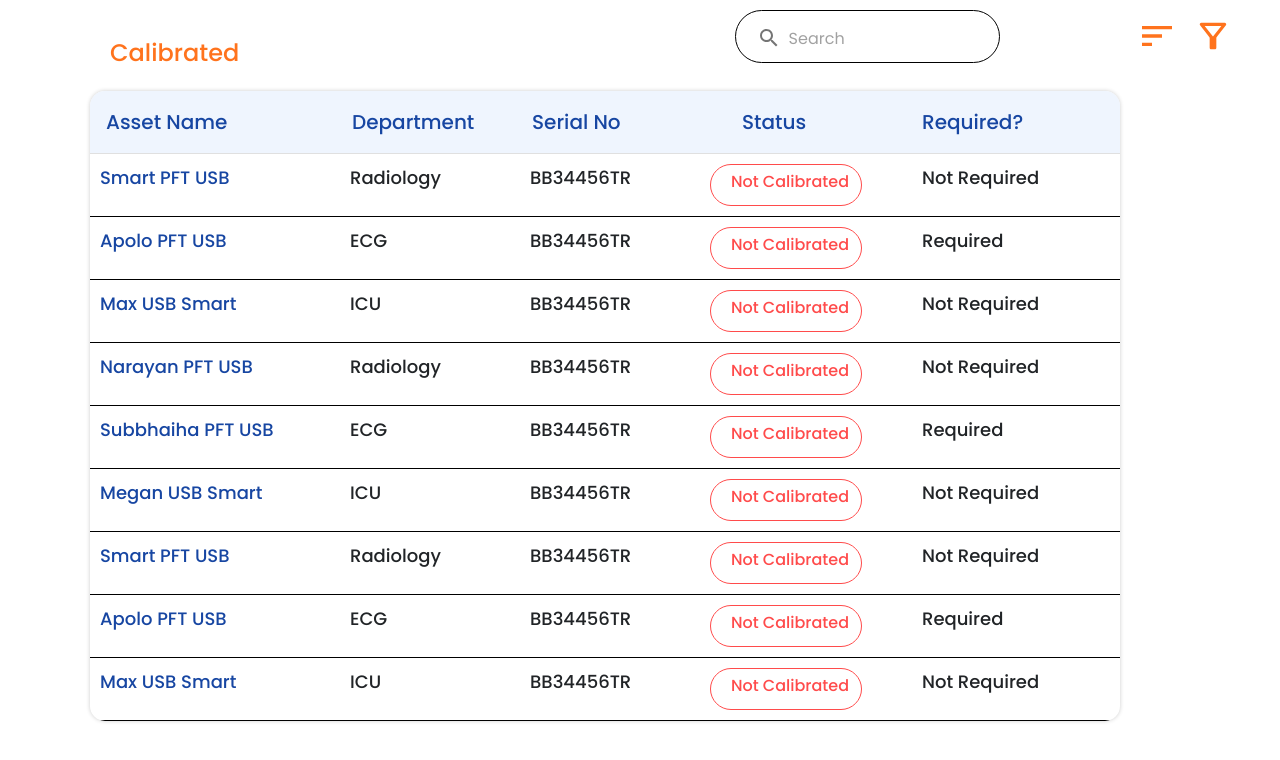
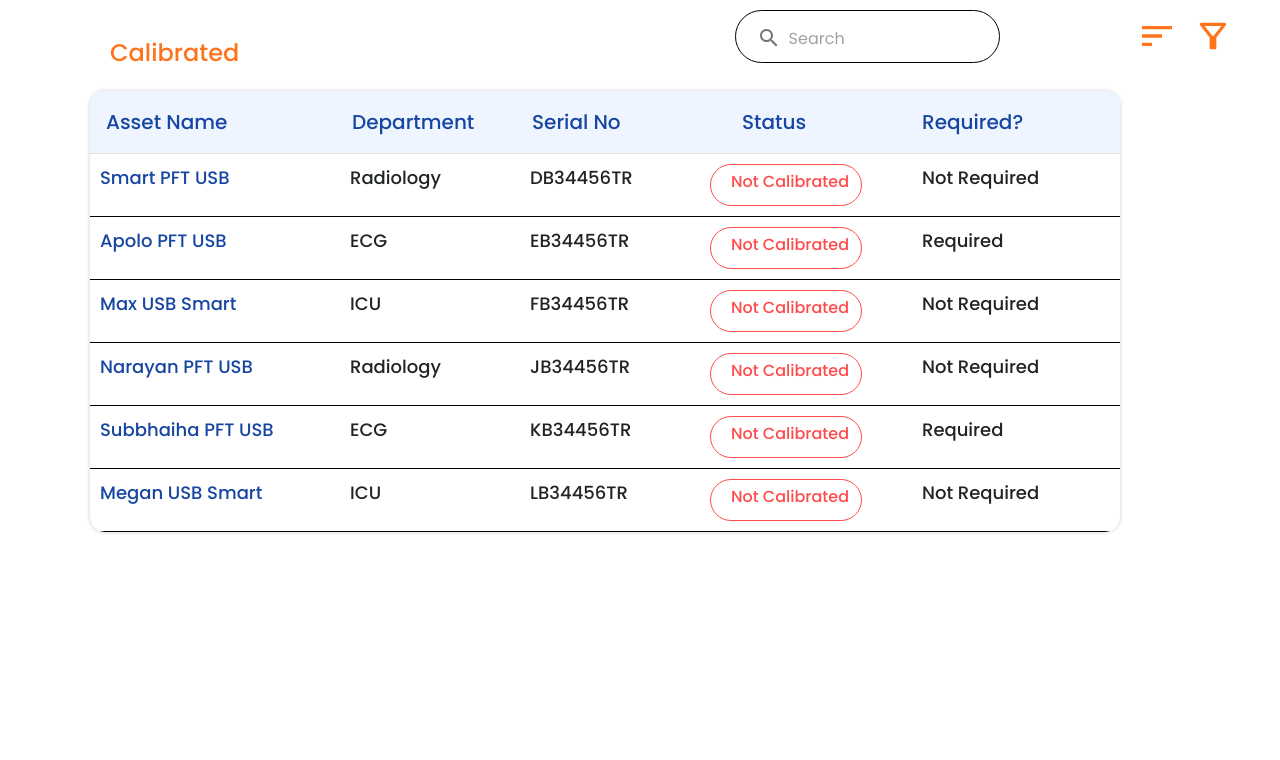
Before and after one commit to RangnathSM/Hospital-Data, a React (Create React App) app: page /notcalibratedpage in a window 1280 px wide. Shown: the top 760 px of the page. Built offline with nearby package versions, Linux system fonts and the light colour scheme; a web font is replaced by a local one.

Commit message:
initial commit

```diff
--- a/src/Components/Calibrated.jsx
+++ b/src/Components/Calibrated.jsx
@@ -60,7 +60,7 @@ const Calibrated = () => {
                 id:1,
                 Asset:'Smart PFT USB',
                 Dept:'Radiology',
-                SerialNo:'BB34456TR',
+                SerialNo:'AB34456TR',
                 Status:'Calibrated',
                 Date:'2023/05/04',
                 DueDate:'2023/09/05'
@@ -78,7 +78,7 @@ const Calibrated = () => {
                 id:3,
                 Asset:'Max USB Smart',
                 Dept:'ICU',
-                SerialNo:'BB34456TR',
+                SerialNo:'CB34456TR',
                 Status:'Calibrated',
                 Date:'2023/05/06',
                 DueDate:'2023/09/06'
@@ -87,7 +87,7 @@ const Calibrated = () => {
                 id:1,
                 Asset:'Smart PFT USB',
                 Dept:'Radiology',
-                SerialNo:'BB34456TR',
+                SerialNo:'DB34456TR',
                 Status:'Not Calibrated',
                 Active:'Not Required'
             },
@@ -95,7 +95,7 @@ const Calibrated = () => {
                 id:2,
                 Asset:'Apolo PFT USB',
                 Dept:'ECG',
-                SerialNo:'BB34456TR',
+                SerialNo:'EB34456TR',
                 Status:'Not Calibrated',
                 Active:'Required'
             },
@@ -103,7 +103,7 @@ const Calibrated = () => {
                 id:3,
                 Asset:'Max USB Smart',
                 Dept:'ICU',
-                SerialNo:'BB34456TR',
+                SerialNo:'FB34456TR',
                 Status:'Not Calibrated',
                 Active:'Not Required'
             },
@@ -111,7 +111,7 @@ const Calibrated = () => {
                 id:1,
                 Asset:'Narayan PFT USB',
                 Dept:'Radiology',
-                SerialNo:'BB34456TR',
+                SerialNo:'GB34456TR',
                 Status:'Calibrated',
                 Date:'2023/02/04',
                 DueDate:'2023/06/05'
@@ -120,7 +120,7 @@ const Calibrated = () => {
                 id:2,
                 Asset:'Subbhaiha PFT USB',
                 Dept:'ECG',
-                SerialNo:'BB34456TR',
+                SerialNo:'HB34456TR',
                 Status:'Calibrated',
                 Date:'2023/05/04',
                 DueDate:'2023/09/05'
@@ -129,7 +129,7 @@ const Calibrated = () => {
                 id:3,
                 Asset:'Megan USB Smart',
                 Dept:'ICU',
-                SerialNo:'BB34456TR',
+                SerialNo:'IB34456TR',
                 Status:'Calibrated',
                 Date:'2023/05/06',
                 DueDate:'2023/09/06'
@@ -138,7 +138,7 @@ const Calibrated = () => {
                 id:1,
                 Asset:'Narayan PFT USB',
                 Dept:'Radiology',
-                SerialNo:'BB34456TR',
+                SerialNo:'JB34456TR',
                 Status:'Not Calibrated',
                 Active:'Not Required'
             },
@@ -146,7 +146,7 @@ const Calibrated = () => {
                 id:2,
                 Asset:'Subbhaiha PFT USB',
                 Dept:'ECG',
-                SerialNo:'BB34456TR',
+                SerialNo:'KB34456TR',
                 Status:'Not Calibrated',
                 Active:'Required'
             },
@@ -154,7 +154,7 @@ const Calibrated = () => {
                 id:3,
                 Asset:'Megan USB Smart',
                 Dept:'ICU',
-                SerialNo:'BB34456TR',
+                SerialNo:'LB34456TR',
                 Status:'Not Calibrated',
                 Active:'Not Required'
             },
@@ -162,7 +162,7 @@ const Calibrated = () => {
                 id:1,
                 Asset:'Smart PFT USB',
                 Dept:'Radiology',
-                SerialNo:'BB34456TR',
+                SerialNo:'MB34456TR',
                 Status:'Calibrated',
                 Date:'2023/05/04',
                 DueDate:'2023/09/05'
@@ -171,7 +171,7 @@ const Calibrated = () => {
                 id:2,
                 Asset:'Apolo PFT USB',
                 Dept:'ECG',
-                SerialNo:'BB34456TR',
+                SerialNo:'NB34456TR',
                 Status:'Calibrated',
                 Date:'2023/03/04',
                 DueDate:'2023/05/05'
@@ -180,7 +180,7 @@ const Calibrated = () => {
                 id:3,
                 Asset:'Max USB Smart',
                 Dept:'ICU',
-                SerialNo:'BB34456TR',
+                SerialNo:'OB34456TR',
                 Status:'Calibrated',
                 Date:'2023/05/06',
                 DueDate:'2023/09/06'
@@ -208,7 +208,8 @@ const Calibrated = () => {
 
 
     const filteredIncidents = getCalibrated().filter((request) =>
-    request.Asset.toLowerCase().includes(searchQuery.toLowerCase())
+    request.Asset.toLowerCase().includes(searchQuery.toLowerCase()) ||
+    request.SerialNo.toLowerCase().includes(searchQuery.toLowerCase())
   );
   const clearedIncidents = filteredIncidents.filter(
     (incident) => incident.Status === 'Calibrated'
--- a/src/Components/DepartmentDetails.jsx
+++ b/src/Components/DepartmentDetails.jsx
@@ -74,7 +74,7 @@ const DepartmentDetails = () => {
                 Status: 'Not Working',
                 Date: '2023/05/04',
                 Brand: 'APL',
-                SerialNo: 'BB34456TR'
+                SerialNo: 'AB35556TQ'
             },
             {
                 Dept:'Radiology',
@@ -82,7 +82,7 @@ const DepartmentDetails = () => {
                 Status: 'Working',
                 Date: '2023/06/04',
                 Brand: 'BPL',
-                SerialNo: 'BB34456TR'
+                SerialNo: 'CB36456TR'
             },
             {
                 Dept:'Radiology',
@@ -90,7 +90,7 @@ const DepartmentDetails = () => {
                 Status: 'Not Working',
                 Date: '2023/07/04',
                 Brand: 'APL',
-                SerialNo: 'BB34456TR'
+                SerialNo: 'DB36256TR'
             },
             {
                 Dept:'Radiology',
@@ -98,7 +98,7 @@ const DepartmentDetails = () => {
                 Status: 'Working',
                 Date: '2023/08/04',
                 Brand: 'BPL',
-                SerialNo: 'BB34456TR'
+                SerialNo: 'BA34456TR'
             },
             {
 
@@ -115,7 +115,7 @@ const DepartmentDetails = () => {
                 Status: 'Not Working',
                 Date: '2023/06/04',
                 Brand: 'APL',
-                SerialNo: 'BB34456TR'
+                SerialNo: 'CB36456TR'
             },
             {
                 Dept:'ECG',
@@ -123,7 +123,7 @@ const DepartmentDetails = () => {
                 Status: 'Working',
                 Date: '2023/07/04',
                 Brand: 'BPL',
-                SerialNo: 'BB34456TR'
+                SerialNo: 'DB34456TR'
             },
             {
 
@@ -132,7 +132,7 @@ const DepartmentDetails = () => {
                 Status: 'Working',
                 Date: '2023/05/04',
                 Brand: 'BPL',
-                SerialNo: 'BB34456TR'
+                SerialNo: 'CB34456TR'
             },
             {
                 Dept:'ICU',
@@ -148,7 +148,7 @@ const DepartmentDetails = () => {
                 Status: 'Working',
                 Date: '2023/06/04',
                 Brand: 'APL',
-                SerialNo: 'BB34456TR'
+                SerialNo: 'DB34456TR'
             },
             {
                 Dept:'ICU',
@@ -156,7 +156,7 @@ const DepartmentDetails = () => {
                 Status: 'Not Working',
                 Date: '2023/08/04',
                 Brand: 'BPL',
-                SerialNo: 'BB34456TR'
+                SerialNo: 'SB34456TQ'
             },
             {
 
@@ -173,7 +173,7 @@ const DepartmentDetails = () => {
                 Status: 'Not Working',
                 Date: '2023/05/04',
                 Brand: 'APL',
-                SerialNo: 'BB34456TR'
+                SerialNo: 'AB35456TR'
             },
             {
                 Dept:'ECHO',
@@ -181,7 +181,7 @@ const DepartmentDetails = () => {
                 Status: 'Working',
                 Date: '2023/06/04',
                 Brand: 'BPL',
-                SerialNo: 'BB34456TR'
+                SerialNo: 'DB34456TL'
             },
             {
                 Dept:'ECHO',
@@ -189,7 +189,7 @@ const DepartmentDetails = () => {
                 Status: 'Not Working',
                 Date: '2023/08/04',
                 Brand: 'APL',
-                SerialNo: 'BB34456TR'
+                SerialNo: 'CB34456TT'
             },
             {
                 Dept:'ECHO',
@@ -197,7 +197,7 @@ const DepartmentDetails = () => {
                 Status: 'Working',
                 Date: '2023/09/04',
                 Brand: 'BPL',
-                SerialNo: 'BB34456TR'
+                SerialNo: 'SB34456TR'
             },
             {
 
@@ -214,7 +214,7 @@ const DepartmentDetails = () => {
                 Status: 'Not Working',
                 Date: '2023/09/04',
                 Brand: 'BPL',
-                SerialNo: 'BB34456TR'
+                SerialNo: 'AB34456TR'
             },
             {
                 Dept:'OP',
@@ -222,7 +222,7 @@ const DepartmentDetails = () => {
                 Status: 'Working',
                 Date: '2023/09/04',
                 Brand: 'BPL',
-                SerialNo: 'BB34456TR'
+                SerialNo: 'DB34456TR'
             },
 
 
@@ -252,7 +252,8 @@ const DepartmentDetails = () => {
       }
 
       const filteredDepartments = DepartmentDetails().filter((request) =>
-       request.AssetName.toLowerCase().includes(searchQuery.toLowerCase())
+       request.AssetName.toLowerCase().includes(searchQuery.toLowerCase()) ||
+       request.SerialNo.toLowerCase().includes(searchQuery.toLowerCase())
      );
 
       const {Dept} = useParams();
--- a/src/Components/NotCalibrated.jsx
+++ b/src/Components/NotCalibrated.jsx
@@ -71,7 +71,7 @@ const NotCalibrated = () => {
               id:1,
               Asset:'Smart PFT USB',
               Dept:'Radiology',
-                SerialNo:'BB34456TR',
+              SerialNo:'AB34456TR',
               Status:'Calibrated',
               Date:'2023/05/04',
               DueDate:'2023/09/05'
@@ -89,7 +89,7 @@ const NotCalibrated = () => {
               id:3,
               Asset:'Max USB Smart',
               Dept:'ICU',
-                SerialNo:'BB34456TR',
+              SerialNo:'CB34456TR',
               Status:'Calibrated',
               Date:'2023/05/06',
               DueDate:'2023/09/06'
@@ -98,7 +98,7 @@ const NotCalibrated = () => {
               id:1,
               Asset:'Smart PFT USB',
               Dept:'Radiology',
-                SerialNo:'BB34456TR',
+              SerialNo:'DB34456TR',
               Status:'Not Calibrated',
               Active:'Not Required'
           },
@@ -106,7 +106,7 @@ const NotCalibrated = () => {
               id:2,
               Asset:'Apolo PFT USB',
               Dept:'ECG',
-                SerialNo:'BB34456TR',
+              SerialNo:'EB34456TR',
               Status:'Not Calibrated',
               Active:'Required'
           },
@@ -114,7 +114,7 @@ const NotCalibrated = () => {
               id:3,
               Asset:'Max USB Smart',
               Dept:'ICU',
-                SerialNo:'BB34456TR',
+              SerialNo:'FB34456TR',
               Status:'Not Calibrated',
               Active:'Not Required'
           },
@@ -122,7 +122,7 @@ const NotCalibrated = () => {
               id:1,
               Asset:'Narayan PFT USB',
               Dept:'Radiology',
-                SerialNo:'BB34456TR',
+              SerialNo:'GB34456TR',
               Status:'Calibrated',
               Date:'2023/02/04',
               DueDate:'2023/06/05'
@@ -131,7 +131,7 @@ const NotCalibrated = () => {
               id:2,
               Asset:'Subbhaiha PFT USB',
               Dept:'ECG',
-                SerialNo:'BB34456TR',
+              SerialNo:'HB34456TR',
               Status:'Calibrated',
               Date:'2023/05/04',
               DueDate:'2023/09/05'
@@ -140,7 +140,7 @@ const NotCalibrated = () => {
               id:3,
               Asset:'Megan USB Smart',
               Dept:'ICU',
-                SerialNo:'BB34456TR',
+              SerialNo:'IB34456TR',
               Status:'Calibrated',
               Date:'2023/05/06',
               DueDate:'2023/09/06'
@@ -149,7 +149,7 @@ const NotCalibrated = () => {
               id:1,
               Asset:'Narayan PFT USB',
               Dept:'Radiology',
-                SerialNo:'BB34456TR',
+              SerialNo:'JB34456TR',
               Status:'Not Calibrated',
               Active:'Not Required'
           },
@@ -157,7 +157,7 @@ const NotCalibrated = () => {
               id:2,
               Asset:'Subbhaiha PFT USB',
               Dept:'ECG',
-                SerialNo:'BB34456TR',
+              SerialNo:'KB34456TR',
               Status:'Not Calibrated',
               Active:'Required'
           },
@@ -165,7 +165,7 @@ const NotCalibrated = () => {
               id:3,
               Asset:'Megan USB Smart',
               Dept:'ICU',
-                SerialNo:'BB34456TR',
+              SerialNo:'LB34456TR',
               Status:'Not Calibrated',
               Active:'Not Required'
           },
@@ -173,7 +173,7 @@ const NotCalibrated = () => {
               id:1,
               Asset:'Smart PFT USB',
               Dept:'Radiology',
-                SerialNo:'BB34456TR',
+              SerialNo:'MB34456TR',
               Status:'Calibrated',
               Date:'2023/05/04',
               DueDate:'2023/09/05'
@@ -182,7 +182,7 @@ const NotCalibrated = () => {
               id:2,
               Asset:'Apolo PFT USB',
               Dept:'ECG',
-                SerialNo:'BB34456TR',
+              SerialNo:'NB34456TR',
               Status:'Calibrated',
               Date:'2023/03/04',
               DueDate:'2023/05/05'
@@ -191,34 +191,10 @@ const NotCalibrated = () => {
               id:3,
               Asset:'Max USB Smart',
               Dept:'ICU',
-                SerialNo:'BB34456TR',
+              SerialNo:'OB34456TR',
               Status:'Calibrated',
               Date:'2023/05/06',
               DueDate:'2023/09/06'
-            },
-            {
-              id:1,
-              Asset:'Smart PFT USB',
-              Dept:'Radiology',
-              SerialNo:'BB34456TR',
-              Status:'Not Calibrated',
-              Active:'Not Required'
-          },
-          {
-              id:2,
-              Asset:'Apolo PFT USB',
-              Dept:'ECG',
-              SerialNo:'BB34456TR',
-              Status:'Not Calibrated',
-              Active:'Required'
-          },
-          {
-              id:3,
-              Asset:'Max USB Smart',
-              Dept:'ICU',
-              SerialNo:'BB34456TR',
-              Status:'Not Calibrated',
-              Active:'Not Required'
           },
       ]
 
@@ -227,10 +203,13 @@ const NotCalibrated = () => {
     if (filterDepartments.length > 0) {
       filteredData = filteredData.filter((request) => filterDepartments.includes(request.Dept));
     }
-      if (filterIncident.length > 0) {
-        filteredData = filteredData.filter((request) => filterIncident.includes(request.Active));
-      }
-       if (sortOption === 'aToZ') {
+
+
+    if (sortOption === 'newestToOldest') {
+      filteredData.sort((a, b) => new Date(b.DueDate) - new Date(a.DueDate));
+    } else if (sortOption === 'oldestToNewest') {
+      filteredData.sort((a, b) => new Date(a.DueDate) - new Date(b.DueDate));
+    } else if (sortOption === 'aToZ') {
       filteredData.sort((a, b) => a.Asset.localeCompare(b.Asset));
     } else if (sortOption === 'zToA') {
       filteredData.sort((a, b) => b.Asset.localeCompare(a.Asset));
@@ -239,8 +218,10 @@ const NotCalibrated = () => {
   };
 
 
+
     const filteredIncidents = getCalibrated().filter((request) =>
-    request.Asset.toLowerCase().includes(searchQuery.toLowerCase())
+    request.Asset.toLowerCase().includes(searchQuery.toLowerCase()) ||
+    request.SerialNo.toLowerCase().includes(searchQuery.toLowerCase())
   );
   const clearedIncidents = filteredIncidents.filter(
     (incident) => incident.Status === 'Not Calibrated'
--- a/src/Components/NotRequired.jsx
+++ b/src/Components/NotRequired.jsx
@@ -61,7 +61,7 @@ const NotRequired = () => {
                 id:1,
                 Asset:'Smart PFT USB',
                 Dept:'Radiology',
-                SerialNo:'BB34456TR',
+                SerialNo:'AB34456TR',
                 Status:'Calibrated',
                 Date:'2023/05/04',
                 DueDate:'2023/09/05'
@@ -88,7 +88,7 @@ const NotRequired = () => {
                 id:1,
                 Asset:'Smart PFT USB',
                 Dept:'Radiology',
-                SerialNo:'BB34456TR',
+                SerialNo:'CB34456TR',
                 Status:'Not Calibrated',
                 Active:'Not Required'
             },
@@ -96,7 +96,7 @@ const NotRequired = () => {
                 id:2,
                 Asset:'Apolo PFT USB',
                 Dept:'ECG',
-                SerialNo:'BB34456TR',
+                SerialNo:'DB34456TR',
                 Status:'Not Calibrated',
                 Active:'Required'
             },
@@ -104,7 +104,7 @@ const NotRequired = () => {
                 id:3,
                 Asset:'Max USB Smart',
                 Dept:'ICU',
-                SerialNo:'BB34456TR',
+                SerialNo:'EB34456TR',
                 Status:'Not Calibrated',
                 Active:'Not Required'
             },
@@ -112,7 +112,7 @@ const NotRequired = () => {
                 id:1,
                 Asset:'Narayan PFT USB',
                 Dept:'Radiology',
-                SerialNo:'BB34456TR',
+                SerialNo:'FB34456TR',
                 Status:'Calibrated',
                 Date:'2023/02/04',
                 DueDate:'2023/06/05'
@@ -121,7 +121,7 @@ const NotRequired = () => {
                 id:2,
                 Asset:'Subbhaiha PFT USB',
                 Dept:'ECG',
-                SerialNo:'BB34456TR',
+                SerialNo:'GB34456TR',
                 Status:'Calibrated',
                 Date:'2023/05/04',
                 DueDate:'2023/09/05'
@@ -130,7 +130,7 @@ const NotRequired = () => {
                 id:3,
                 Asset:'Megan USB Smart',
                 Dept:'ICU',
-                SerialNo:'BB34456TR',
+                SerialNo:'HB34456TR',
                 Status:'Calibrated',
                 Date:'2023/05/06',
                 DueDate:'2023/09/06'
@@ -139,7 +139,7 @@ const NotRequired = () => {
                 id:1,
                 Asset:'Narayan PFT USB',
                 Dept:'Radiology',
-                SerialNo:'BB34456TR',
+                SerialNo:'IB34456TR',
                 Status:'Not Calibrated',
                 Active:'Not Required'
             },
@@ -147,7 +147,7 @@ const NotRequired = () => {
                 id:2,
                 Asset:'Subbhaiha PFT USB',
                 Dept:'ECG',
-                SerialNo:'BB34456TR',
+                SerialNo:'JB34456TR',
                 Status:'Not Calibrated',
                 Active:'Required'
             },
@@ -155,7 +155,7 @@ const NotRequired = () => {
                 id:3,
                 Asset:'Megan USB Smart',
                 Dept:'ICU',
-                SerialNo:'BB34456TR',
+                SerialNo:'KB34456TR',
                 Status:'Not Calibrated',
                 Active:'Not Required'
             },
@@ -163,7 +163,7 @@ const NotRequired = () => {
                 id:1,
                 Asset:'Smart PFT USB',
                 Dept:'Radiology',
-                SerialNo:'BB34456TR',
+                SerialNo:'LB34456TR',
                 Status:'Calibrated',
                 Date:'2023/05/04',
                 DueDate:'2023/09/05'
@@ -172,7 +172,7 @@ const NotRequired = () => {
                 id:2,
                 Asset:'Apolo PFT USB',
                 Dept:'ECG',
-                SerialNo:'BB34456TR',
+                SerialNo:'MB34456TR',
                 Status:'Calibrated',
                 Date:'2023/03/04',
                 DueDate:'2023/05/05'
@@ -181,7 +181,7 @@ const NotRequired = () => {
                 id:3,
                 Asset:'Max USB Smart',
                 Dept:'ICU',
-                SerialNo:'BB34456TR',
+                SerialNo:'NB34456TR',
                 Status:'Calibrated',
                 Date:'2023/05/06',
                 DueDate:'2023/09/06'
@@ -190,7 +190,7 @@ const NotRequired = () => {
               id:1,
               Asset:'Smart PFT USB',
               Dept:'Radiology',
-              SerialNo:'BB34456TR',
+              SerialNo:'OB34456TR',
               Status:'Not Calibrated',
               Active:'Not Required'
           },
@@ -198,7 +198,7 @@ const NotRequired = () => {
               id:2,
               Asset:'Apolo PFT USB',
               Dept:'ECG',
-              SerialNo:'BB34456TR',
+              SerialNo:'MB34456TR',
               Status:'Not Calibrated',
               Active:'Required'
           },
@@ -206,7 +206,7 @@ const NotRequired = () => {
               id:3,
               Asset:'Max USB Smart',
               Dept:'ICU',
-              SerialNo:'BB34456TR',
+              SerialNo:'NB34456TR',
               Status:'Not Calibrated',
               Active:'Not Required'
           },
@@ -227,7 +227,8 @@ const NotRequired = () => {
 
 
     const filteredIncidents = getCalibrated().filter((request) =>
-    request.Asset.toLowerCase().includes(searchQuery.toLowerCase())
+    request.Asset.toLowerCase().includes(searchQuery.toLowerCase()) ||
+    request.SerialNo.toLowerCase().includes(searchQuery.toLowerCase())
   );
   const clearedIncidents = filteredIncidents.filter(
     (incident) => incident.Active === 'Not Required'
--- a/src/Components/hospital.jsx
+++ b/src/Components/hospital.jsx
@@ -524,7 +524,7 @@ const Hospital = () => {
             <Grid  height='400px' sx={{background:'white'}} marginTop='20px' borderRadius='20px' border= '1px solid #F7811740' boxShadow='0px 0px 4px 0px #0000001F'>
               <Card sx={{borderRadius:'20px', border:'none', height:'100%',width:{xl:'688px', lg:'630px', md:'688px', sm:'550px', xs:'460px'}}}>
               <CardContent>
-              <Link to='/departments' style={{textDecoration:'none'}}><Typography sx={{fontSize:'18px', fontWeight:'500', color:'#1746A2',marginLeft:'10px', margintop:'20px'}}>Department Asset</Typography> </Link>
+              <Link to='departments' style={{textDecoration:'none'}}><Typography sx={{fontSize:'18px', fontWeight:'500', color:'#1746A2',marginLeft:'10px', margintop:'20px'}}>Department Asset</Typography> </Link>
 
                      <Chart
                         chartType="PieChart"
```
Lines whose indentation alone changed are shown as unchanged.
